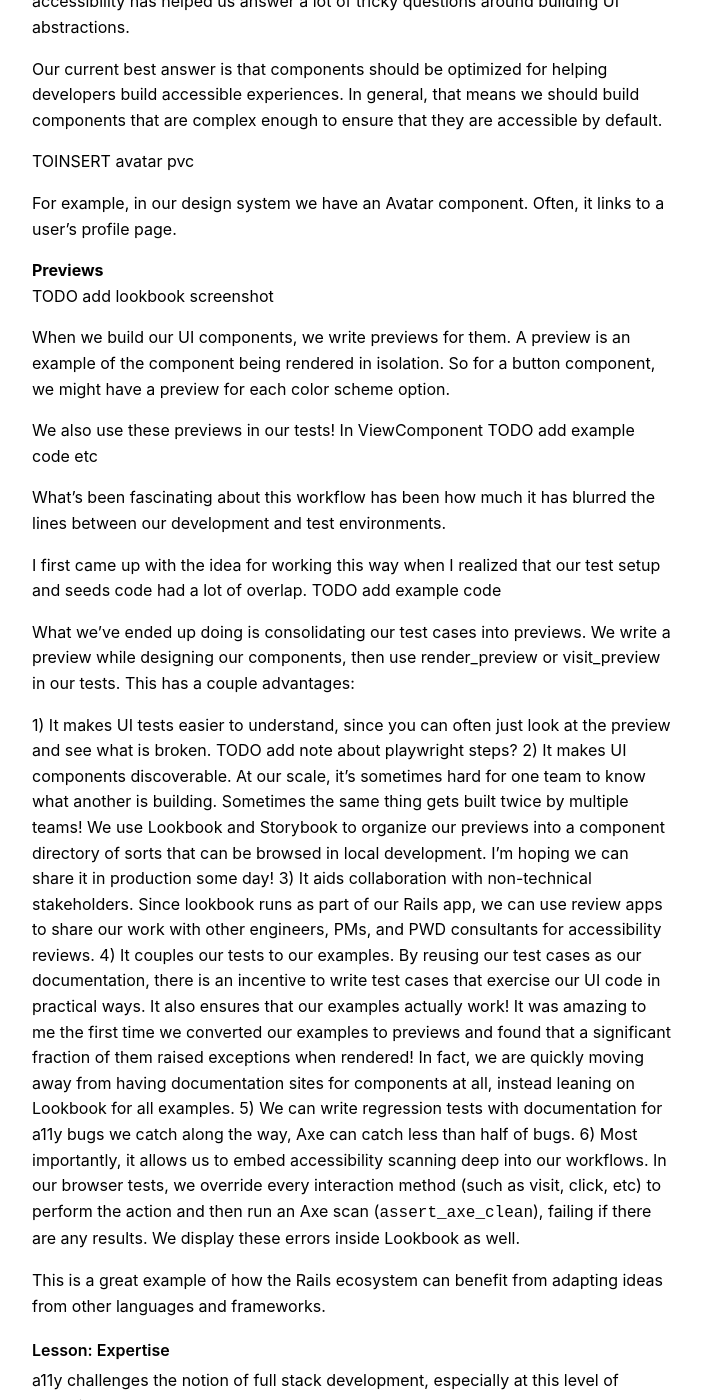
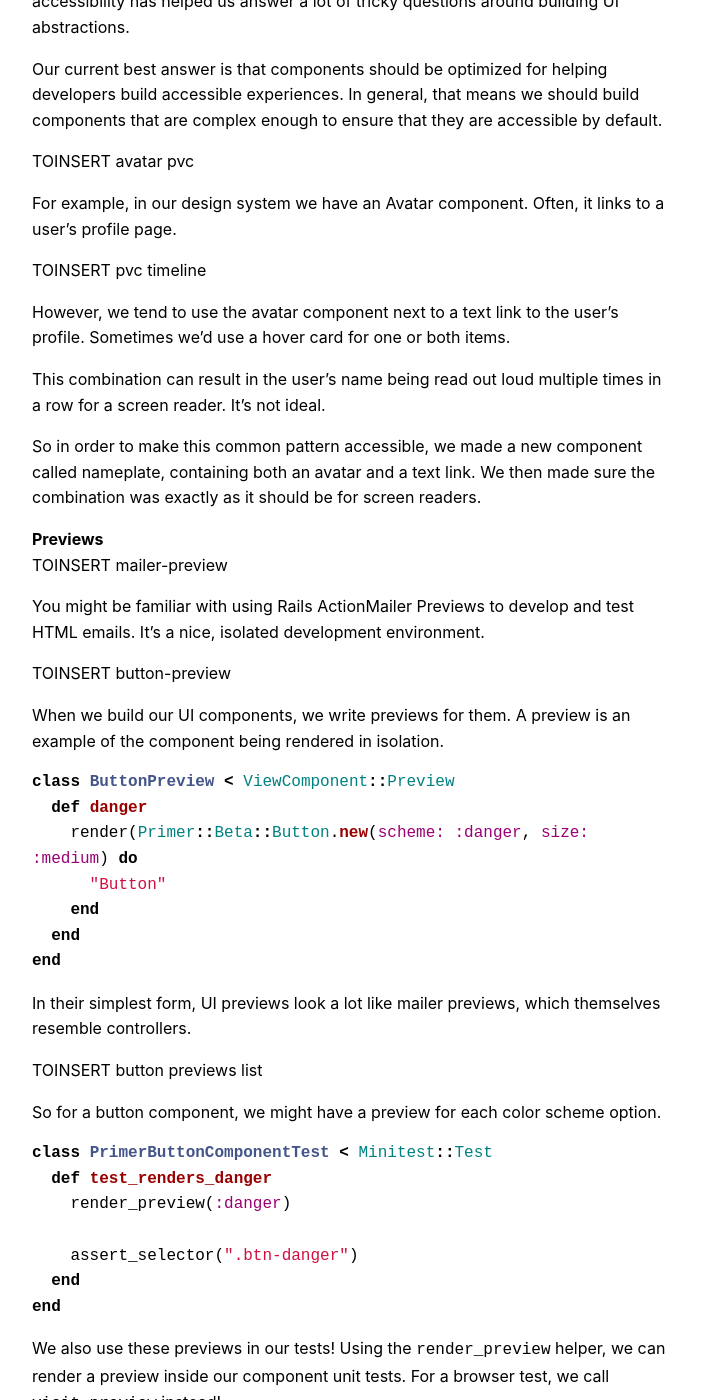
Before and after one commit to joelhawksley/identity, a Jekyll site: the page built from _posts/2023-04-28-accessible-by-default.md, in a window 1280 px wide and 1400 px high, scrolled down 8082 px. Shown: the whole window, without its empty margins (288-990 px from the left). Built offline with Jekyll 4.4.1, drawn with Linux system fonts in a browser that asks for light colours; some of the changed text lies outside the part shown.

Commit message:
more slides

````diff
--- a/_posts/2023-04-28-accessible-by-default.md
+++ b/_posts/2023-04-28-accessible-by-default.md
@@ -273,28 +273,89 @@ TOINSERT avatar pvc
 
 For example, in our design system we have an Avatar component. Often, it links to a user’s profile page.
 
+TOINSERT pvc timeline
 
+However, we tend to use the avatar component next to a text link to the user’s profile. Sometimes we’d use a hover card for one or both items.
+
+This combination can result in the user’s name being read out loud multiple times in a row for a screen reader. It’s not ideal.
+
+So in order to make this common pattern accessible, we made a new component called nameplate, containing both an avatar and a text link. We then made sure the combination was exactly as it should be for screen readers.
 
 ### Previews
 
-TODO add lookbook screenshot
+TOINSERT mailer-preview
 
-When we build our UI components, we write previews for them. A preview is an example of the component being rendered in isolation. So for a button component, we might have a preview for each color scheme option.
+You might be familiar with using Rails ActionMailer Previews to develop and test HTML emails. It's a nice, isolated development environment.
 
-We also use these previews in our tests! In ViewComponent TODO add example code etc
+TOINSERT button-preview
+
+When we build our UI components, we write previews for them. A preview is an example of the component being rendered in isolation.
+
+```ruby
+class ButtonPreview < ViewComponent::Preview
+  def danger
+    render(Primer::Beta::Button.new(scheme: :danger, size: :medium) do
+      "Button"
+    end
+  end
+end
+```
+
+In their simplest form, UI previews look a lot like mailer previews, which themselves resemble controllers.
+
+TOINSERT button previews list
+
+So for a button component, we might have a preview for each color scheme option.
+
+```ruby
+class PrimerButtonComponentTest < Minitest::Test
+  def test_renders_danger
+    render_preview(:danger)
+
+    assert_selector(".btn-danger")
+  end
+end
+```
+
+We also use these previews in our tests! Using the `render_preview` helper, we can render a preview inside our component unit tests. For a browser test, we call `visit_preview` instead!
 
 What's been fascinating about this workflow has been how much it has blurred the lines between our development and test environments.
 
-I first came up with the idea for working this way when I realized that our test setup and seeds code had a lot of overlap. TODO add example code
+I first came up with the idea for working this way when I realized that our test setup and seeds code had a lot of overlap.
+
+```ruby
+module Primer
+  module Alpha
+    class NavListTest < Minitest::Test
+      def test_sub_items
+        render_preview(:default)
+
+        # ...
+      end
+
+      def test_groups
+        render_preview(:groups)
+
+        # ...
+      end
+    end
+  end
+end
+```
 
 What we've ended up doing is consolidating our test cases into previews. We write a preview while designing our components, then use render_preview or visit_preview in our tests. This has a couple advantages:
 
-1) It makes UI tests easier to understand, since you can often just look at the preview and see what is broken. TODO add note about playwright steps?
-2) It makes UI components discoverable. At our scale, it's sometimes hard for one team to know what another is building. Sometimes the same thing gets built twice by multiple teams! We use Lookbook and Storybook to organize our previews into a component directory of sorts that can be browsed in local development. I'm hoping we can share it in production some day!
-3) It aids collaboration with non-technical stakeholders. Since lookbook runs as part of our Rails app, we can use review apps to share our work with other engineers, PMs, and PWD consultants for accessibility reviews.
-4) It couples our tests to our examples. By reusing our test cases as our documentation, there is an incentive to write test cases that exercise our UI code in practical ways. It also ensures that our examples actually work! It was amazing to me the first time we converted our examples to previews and found that a significant fraction of them raised exceptions when rendered! In fact, we are quickly moving away from having documentation sites for components at all, instead leaning on Lookbook for all examples.
-5) We can write regression tests with documentation for a11y bugs we catch along the way, Axe can catch less than half of bugs.
-6) Most importantly, it allows us to embed accessibility scanning deep into our workflows. In our browser tests, we override every interaction method (such as visit, click, etc) to perform the action and then run an Axe scan (`assert_axe_clean`), failing if there are any results. We display these errors inside Lookbook as well.
+TOINSERT button-inspect
+
+It makes UI tests easier to understand, since you can often just look at the preview and see what is broken. If I misspell the selector in a test, it's going to fail. Instead of trying to boot the test in a browser or dig through the rendered HTML, I can just navigate to the preview and inspect the state in Chrome.
+
+
+It makes UI components discoverable. At our scale, it's sometimes hard for one team to know what another is building. Sometimes the same thing gets built twice by multiple teams! We use Lookbook to organize our previews into a component directory of sorts that can be browsed in local development. I'm hoping we can share it in production some day!
+
+1) It aids collaboration with non-technical stakeholders. Since lookbook runs as part of our Rails app, we can use review apps to share our work with other engineers, PMs, and PWD consultants for accessibility reviews.
+2) It couples our tests to our examples. By reusing our test cases as our documentation, there is an incentive to write test cases that exercise our UI code in practical ways. It also ensures that our examples actually work! It was amazing to me the first time we converted our examples to previews and found that a significant fraction of them raised exceptions when rendered! In fact, we are quickly moving away from having documentation sites for components at all, instead leaning on Lookbook for all examples.
+3) We can write regression tests with documentation for a11y bugs we catch along the way, Axe can catch less than half of bugs.
+4) Most importantly, it allows us to embed accessibility scanning deep into our workflows. In our browser tests, we override every interaction method (such as visit, click, etc) to perform the action and then run an Axe scan (`assert_axe_clean`), failing if there are any results. We display these errors inside Lookbook as well.
 
 This is a great example of how the Rails ecosystem can benefit from adapting ideas from other languages and frameworks.
 
````
Also changed, not shown: other parts of _posts/2023-04-28-accessible-by-default.md (+2 -0 lines), talks/2023-accessible-by-default/img/button-inspect.png (added), talks/2023-accessible-by-default/img/button-preview.png (added), talks/2023-accessible-by-default/img/mailer-preview.png (added), talks/2023-accessible-by-default/img/previews-list.png (added).
